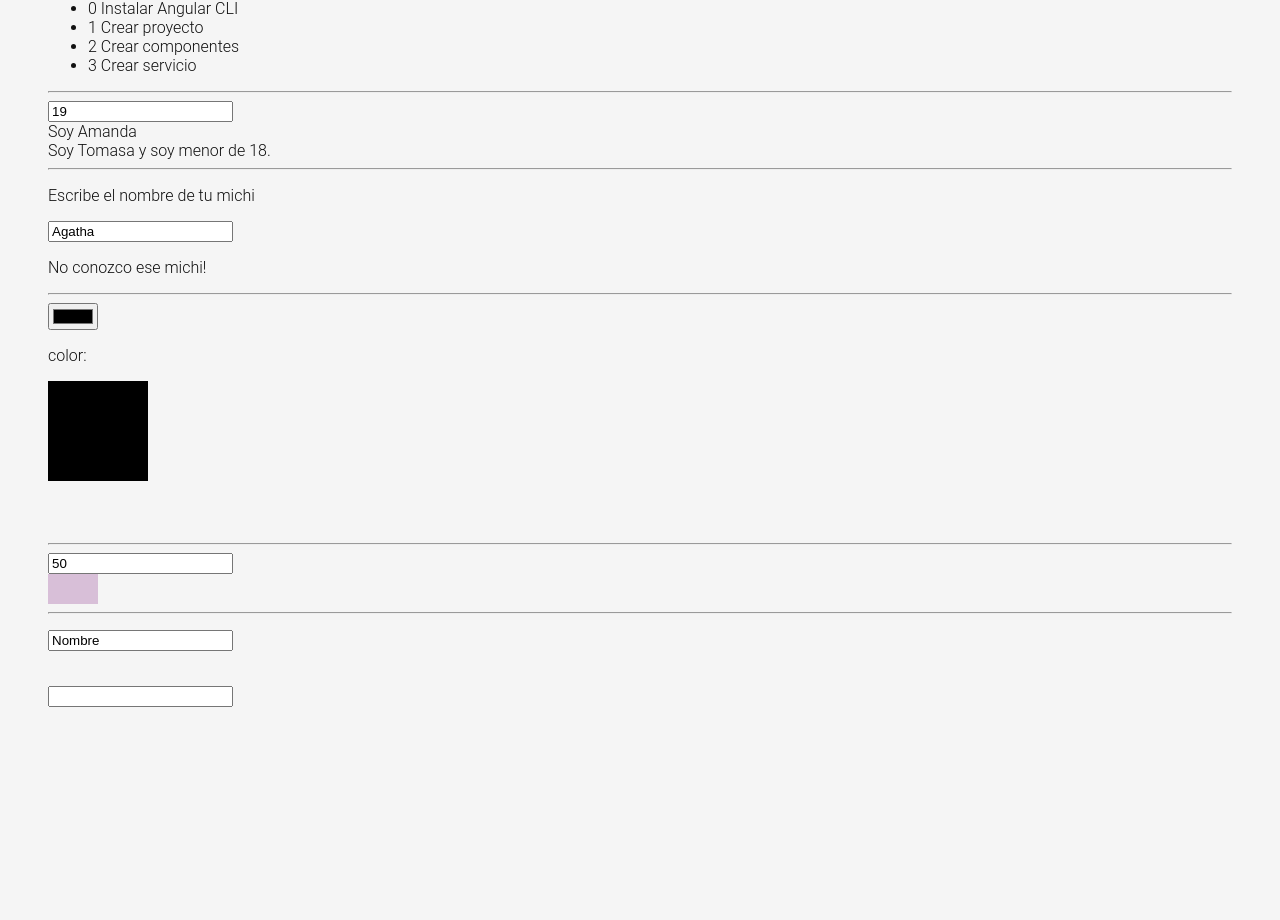
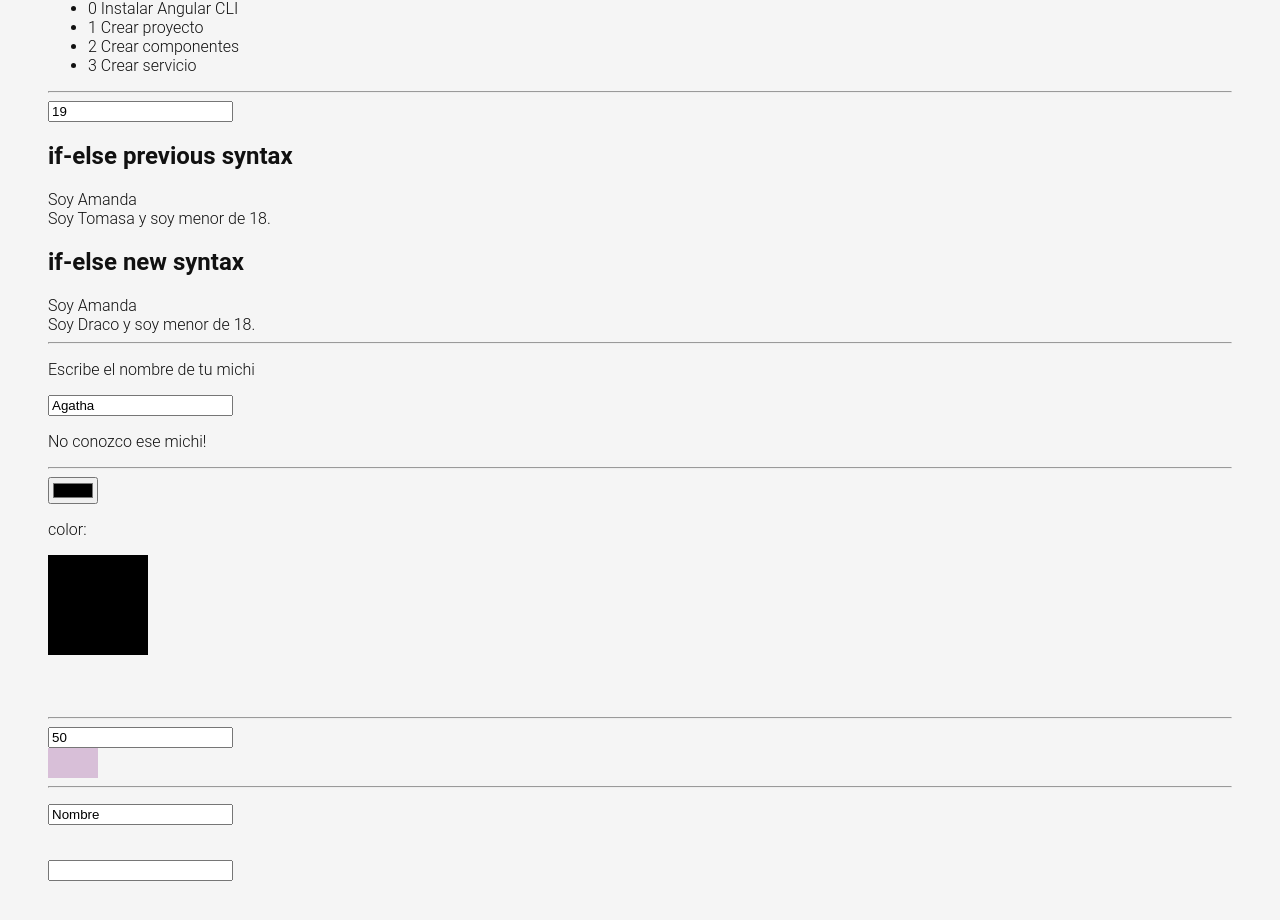
Before and after one commit to amandalimon/myday-app, an Angular app: page /labs in a window 1280 px wide. Shown: the part 1392-2312 px from the top of the page. Before the commit the page ends 2163 px from the top, so only its background shows below. Built offline with nearby package versions, Linux system fonts and the light colour scheme.

Commit message:
if else angular new syntax

```diff
--- a/src/app/pages/labs/labs.component.html
+++ b/src/app/pages/labs/labs.component.html
@@ -39,16 +39,37 @@
   </ul>
   <hr />
   <input type="number" [value]="cat().age" (change)="changeAge($event)" />
+
+  <h2>if-else previous syntax</h2>
+  <!-- if  -->
   <div *ngIf="name() ==='Amanda'">
     Soy Amanda
   </div>
+  <!-- if else  -->
   <div *ngIf="cat().name ==='Tomasa' && cat().age > 18; else elseBlock">
     Soy Tomasa y soy mayor de 18.
   </div>
   <ng-template #elseBlock>
     Soy Tomasa y soy menor de 18.
   </ng-template>
+
+  <h2>if-else new syntax</h2>
+  <!-- if  -->
+  @if (name() ==='Amanda') {
+  <div>Soy Amanda</div>
+  }
+  <!-- if else  -->
+  @if (cat().name ==='Draco' && cat().age > 18) {
+  <div>
+    Soy Draco y soy mayor de 18.
+  </div>
+  } @else {
+  <div>
+    Soy Draco y soy menor de 18.
+  </div>
+  }
   <hr />
+
   <p>Escribe el nombre de tu michi</p>
   <input type="text" [value]="cat().name" (change)="changeName($event)" />
   <div [ngSwitch]="cat().name">
@@ -57,8 +78,8 @@
     <p *ngSwitchCase="'Michi'">Hola soy Anubis</p>
     <p *ngSwitchDefault>No conozco ese michi!</p>
   </div>
+
   <hr />
-
   <input type="color" [formControl]="colorCtrl" />
   <p>color: {{ colorCtrl.value }}</p>
   <svg>
```
